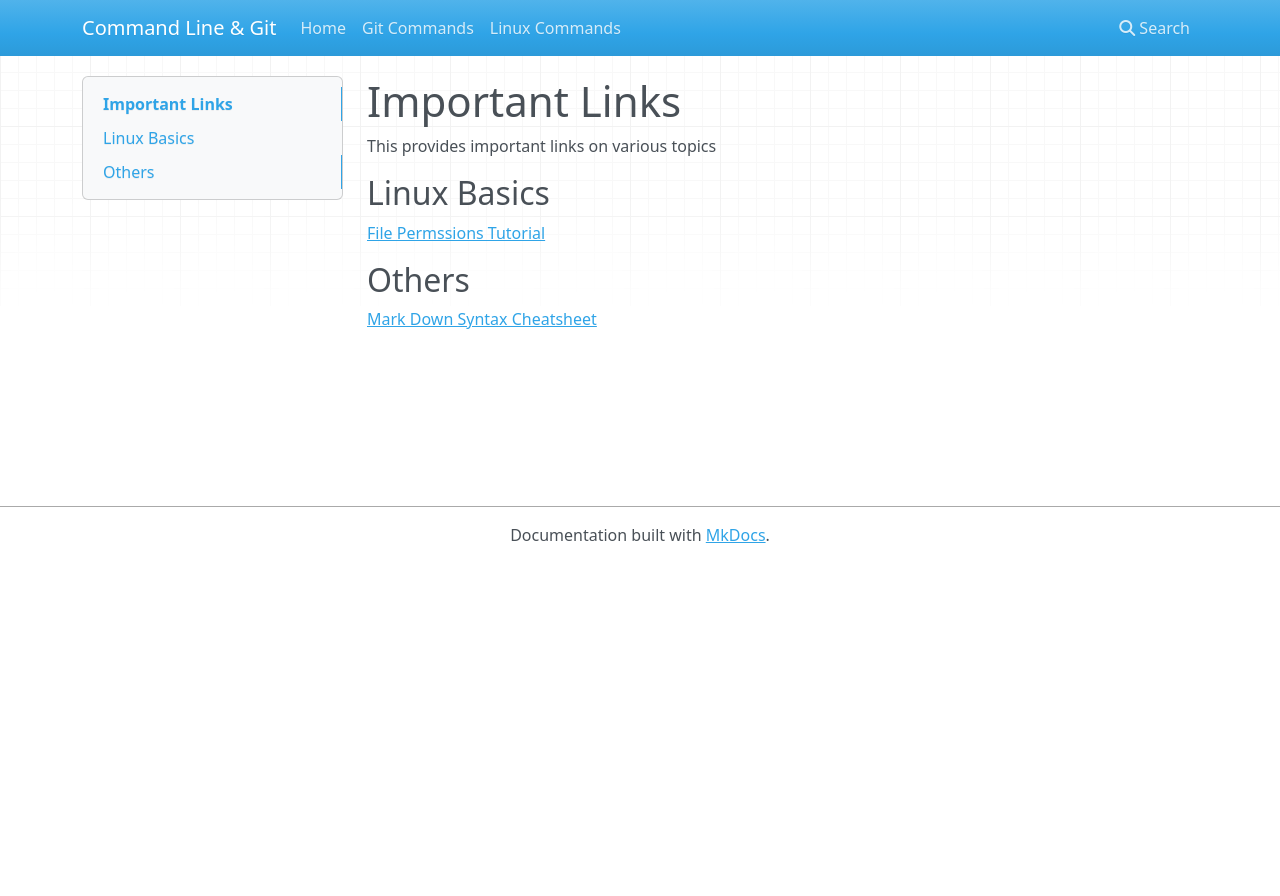
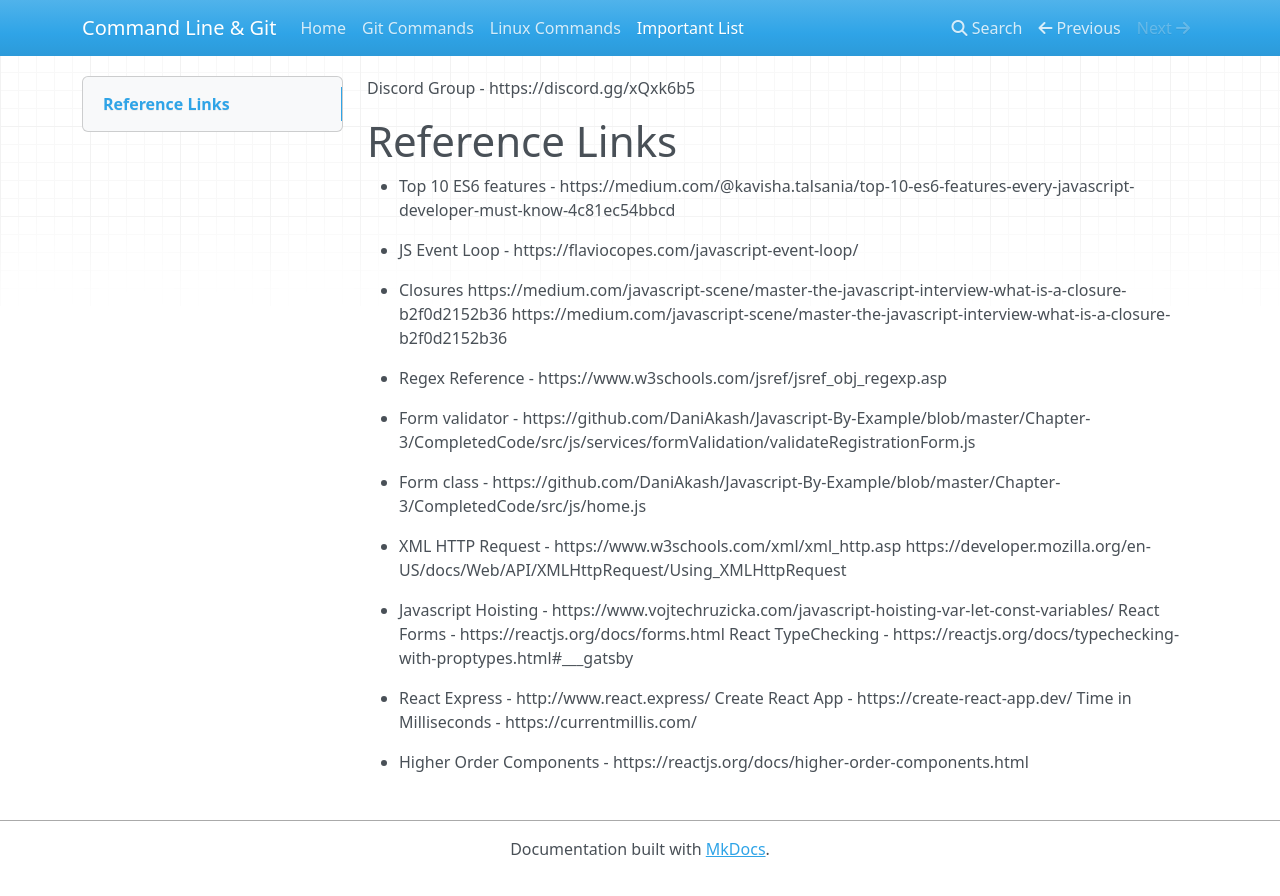
Before and after one commit to DaniAkash/javascript-app-development, an MkDocs documentation site: the page built from docs/links.md, in a window 1280 px wide. Shown: the top 896 px of the page. Built offline with MkDocs 1.6.1, drawn with Linux system fonts in a browser that asks for light colours; nearby versions of some CDN libraries.

Commit message:
Added JS Reference Links

```diff
--- a/docs/links.md
+++ b/docs/links.md
@@ -1,8 +1,32 @@
-# Important Links
-This provides important links on various topics
+Discord Group - https://discord.gg/xQxk6b5
 
-## Linux Basics
-[File Permssions Tutorial](www.filepermissions.com)
+# Reference Links
 
-## Others
-[Mark Down Syntax Cheatsheet](www.dillinger.io)
+- Top 10 ES6 features - https://medium.com/@kavisha.talsania/top-10-es6-features-every-javascript-developer-must-know-4c81ec54bbcd
+
+- JS Event Loop - https://flaviocopes.com/javascript-event-loop/
+
+- Closures
+https://medium.com/javascript-scene/master-the-javascript-interview-what-is-a-closure-b2f0d2152b36
+https://medium.com/javascript-scene/master-the-javascript-interview-what-is-a-closure-b2f0d2152b36
+
+- Regex Reference  - https://www.w3schools.com/jsref/jsref_obj_regexp.asp
+
+- Form validator - https://github.com/DaniAkash/Javascript-By-Example/blob/master/Chapter-3/CompletedCode/src/js/services/formValidation/validateRegistrationForm.js
+
+- Form class -
+https://github.com/DaniAkash/Javascript-By-Example/blob/master/Chapter-3/CompletedCode/src/js/home.js
+
+- XML HTTP Request -
+https://www.w3schools.com/xml/xml_http.asp
+https://developer.mozilla.org/en-US/docs/Web/API/XMLHttpRequest/Using_XMLHttpRequest
+
+- Javascript Hoisting - https://www.vojtechruzicka.com/javascript-hoisting-var-let-const-variables/
+React Forms - https://reactjs.org/docs/forms.html
+React TypeChecking - https://reactjs.org/docs/typechecking-with-proptypes.html#___gatsby
+
+- React Express - http://www.react.express/
+Create React App - https://create-react-app.dev/
+Time in Milliseconds - https://currentmillis.com/
+
+- Higher Order Components - https://reactjs.org/docs/higher-order-components.html
--- a/mkdocs.yml
+++ b/mkdocs.yml
@@ -3,3 +3,4 @@ nav:
     - Home: index.md
     - Git Commands: git.md
     - Linux Commands: command.md
+    - Important List : links.md
```
